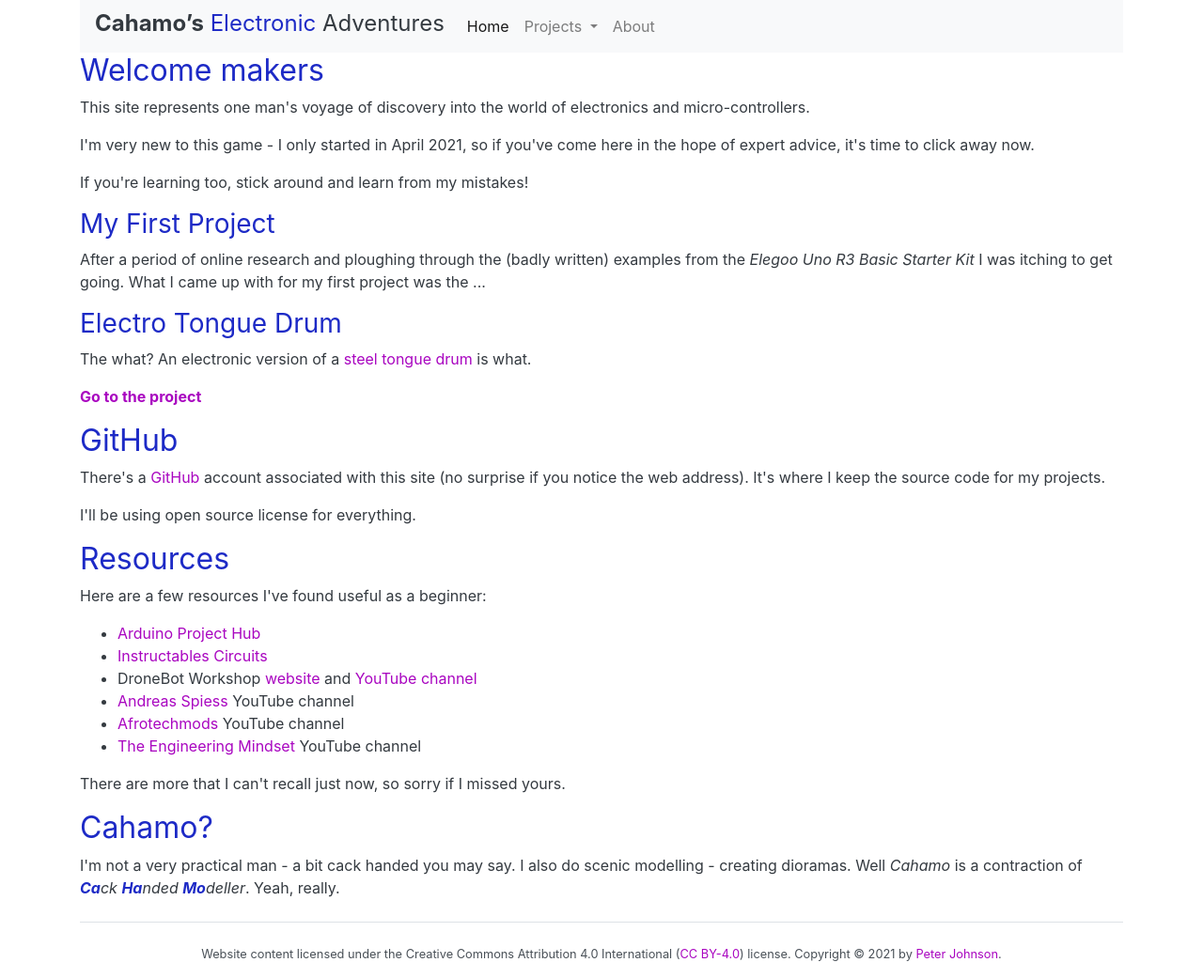
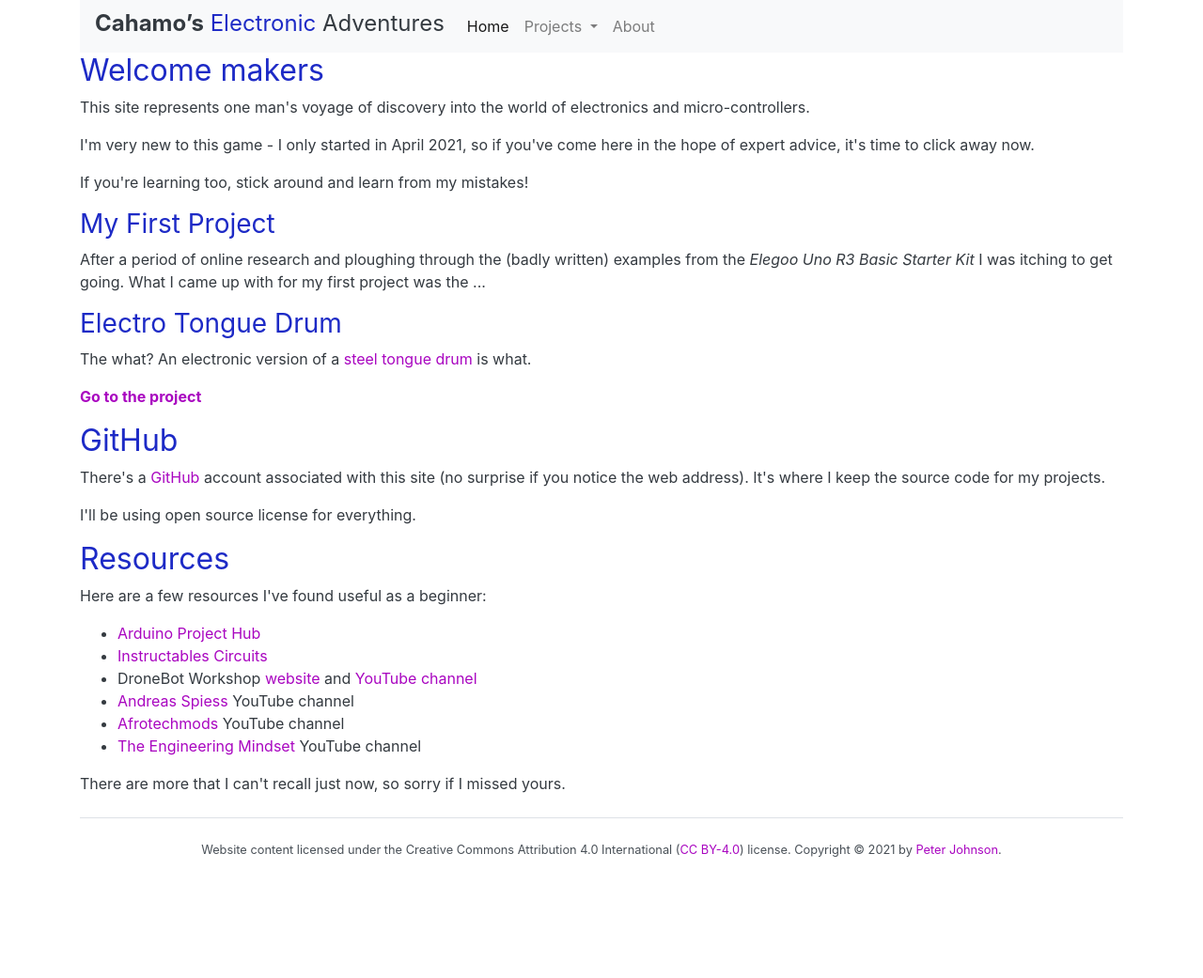
Before and after one commit to cahamo/cahamo.github.io, a Jekyll site: the page built from index.html, in a window 1280 px wide. Shown: the whole page at 94% size. Built offline with Jekyll 4.4.1, drawn with Linux system fonts in a browser that asks for light colours; comment, search, counter and statistics services are not loaded; after the commit the page ends 931 px from its top, so only the background shows below that.

Commit message:
Update index.html
Remove information now contained in About page

```diff
--- a/index.html
+++ b/index.html
@@ -39,7 +39,3 @@ layout: default
 </ul>
 
 <p>There are more that I can't recall just now, so sorry if I missed yours.</p>
-
-<h2>Cahamo?</h2>
-
-<p>I'm not a very practical man - a bit cack handed you may say. I also do scenic modelling - creating dioramas. Well <i>Cahamo</i> is a contraction of <i><b>Ca</b>ck <b>Ha</b>nded <b>Mo</b>deller</i>. Yeah, really.</p>
```
